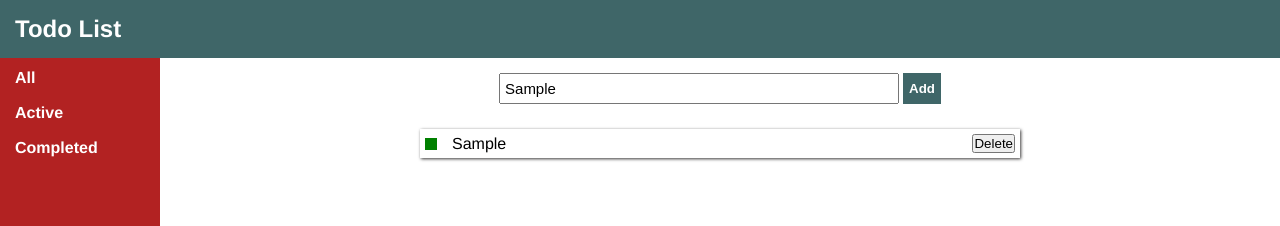
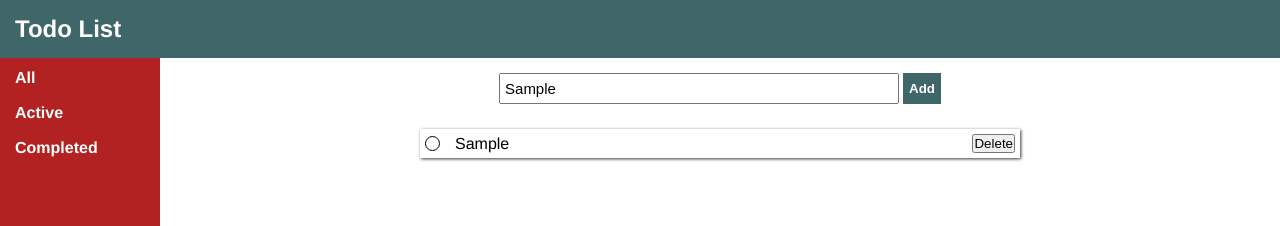
Before and after one commit to candido-luiz/Vue-, a Vue app: page / in a window 1280 px wide. Both pictures are taken after typing "Sample" into the empty fields and a click on the button "Add". Shown: the top 226 px of the page. Built offline with nearby package versions, Linux system fonts and the light colour scheme.

Commit message:
feat: Adiciona função de marcar/desmarcar um to-do item feito

```diff
--- a/src/components/TodoListItem.vue
+++ b/src/components/TodoListItem.vue
@@ -1,7 +1,16 @@
 <template>
     <div class="list-item">
-        <div class="checkButton"></div>
-        <div class="item-text">{{item.text}}</div>
+
+        <div class="checkButton"
+            :class="{'checked': isCompleted, 'notChecked': !isCompleted}"
+            @click="toggleChecked">
+        </div>
+
+        <div class="item-text"
+        :class="{'completed-item': isCompleted}">
+            {{item.text}}
+        </div>
+
         <button @click="removeItem(item.id)">Delete</button>
     </div>
 </template>
@@ -13,10 +22,20 @@ export default {
         item: Object
     },
 
+    data(){
+        return{
+            isCompleted: false
+        }
+    },
+
     methods:{
         ...mapMutations([
             'removeItem'
-        ])
+        ]),
+
+        toggleChecked: function(){
+            this.isCompleted = !this.isCompleted;
+        }
     }
 }
 </script>
@@ -33,9 +52,17 @@ export default {
     background-color: #fff;
     box-shadow: 1px 1px 3px #3a3939;
 }
+.completed-item{
+    text-decoration: line-through;
+    color: #ccc;
+}
 .checkButton{
-    width: 12px;
-    height: 12px;
+    width: 15px;
+    height: 15px;
+    border-radius: 50%;
+    border: 1px solid;
+}
+.checked{
     background-color: green;
 }
 .item-text{
```
